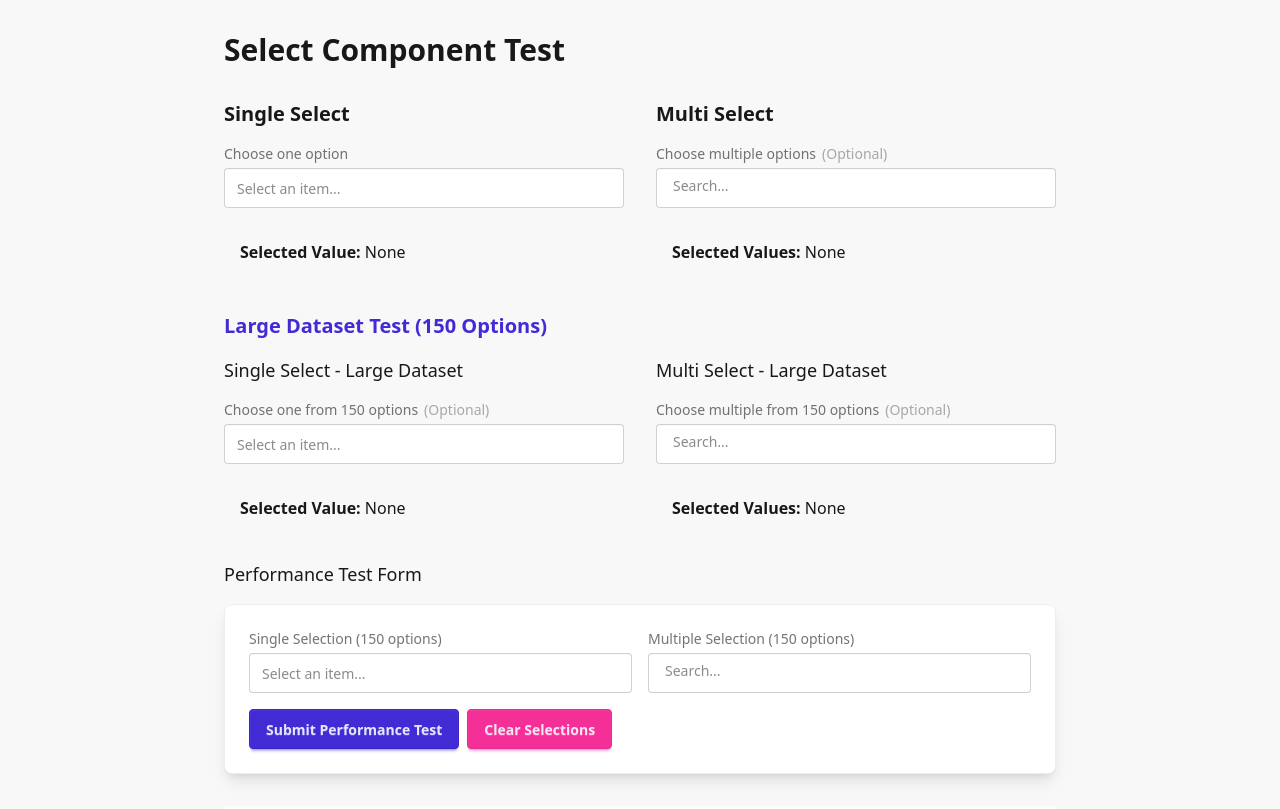
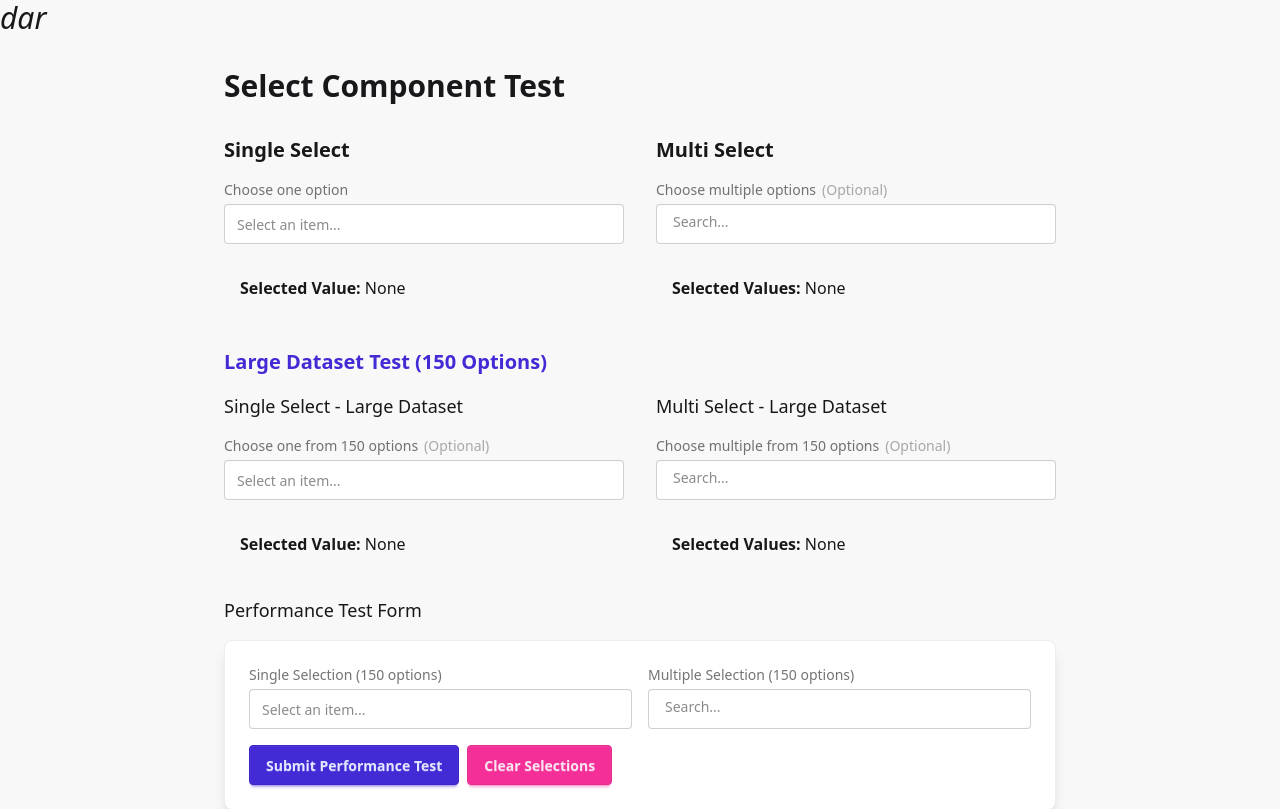
Before and after one commit to derekhearst/SimpleSvelte, a SvelteKit app: page /test in a window 1280 px wide. Shown: the top 809 px of the page. Built offline with nearby package versions, Linux system fonts and the light colour scheme.

Commit message:
fix: update checkbox class for multi-select and add theme toggle in layout

```diff
--- a/src/lib/Select.svelte
+++ b/src/lib/Select.svelte
@@ -271,7 +271,7 @@
 										<!-- Checkbox for multi-select -->
 										<input
 											type="checkbox"
-											class="checkbox checkbox-sm pointer-events-none"
+											class="checkbox checkbox-sm !text-primary-content pointer-events-none"
 											checked={isSelected}
 											readonly />
 									{/if}
--- a/src/routes/+layout.svelte
+++ b/src/routes/+layout.svelte
@@ -1,7 +1,14 @@
 <script lang="ts">
-	import '../app.css';
+	import '../app.css'
 
-	let { children } = $props();
+	let { children } = $props()
 </script>
 
+<label class="swap swap-rotate">
+	<!-- this hidden checkbox controls the state -->
+	<input type="checkbox" class="theme-controller" value="light" />
+	<i class="mdi mdi-white-balance-sunny swap-on text-3xl">light</i>
+	<i class="mdi mdi-moon-waxing-crescent swap-off text-3xl">dar</i>
+</label>
+
 {@render children()}
```
